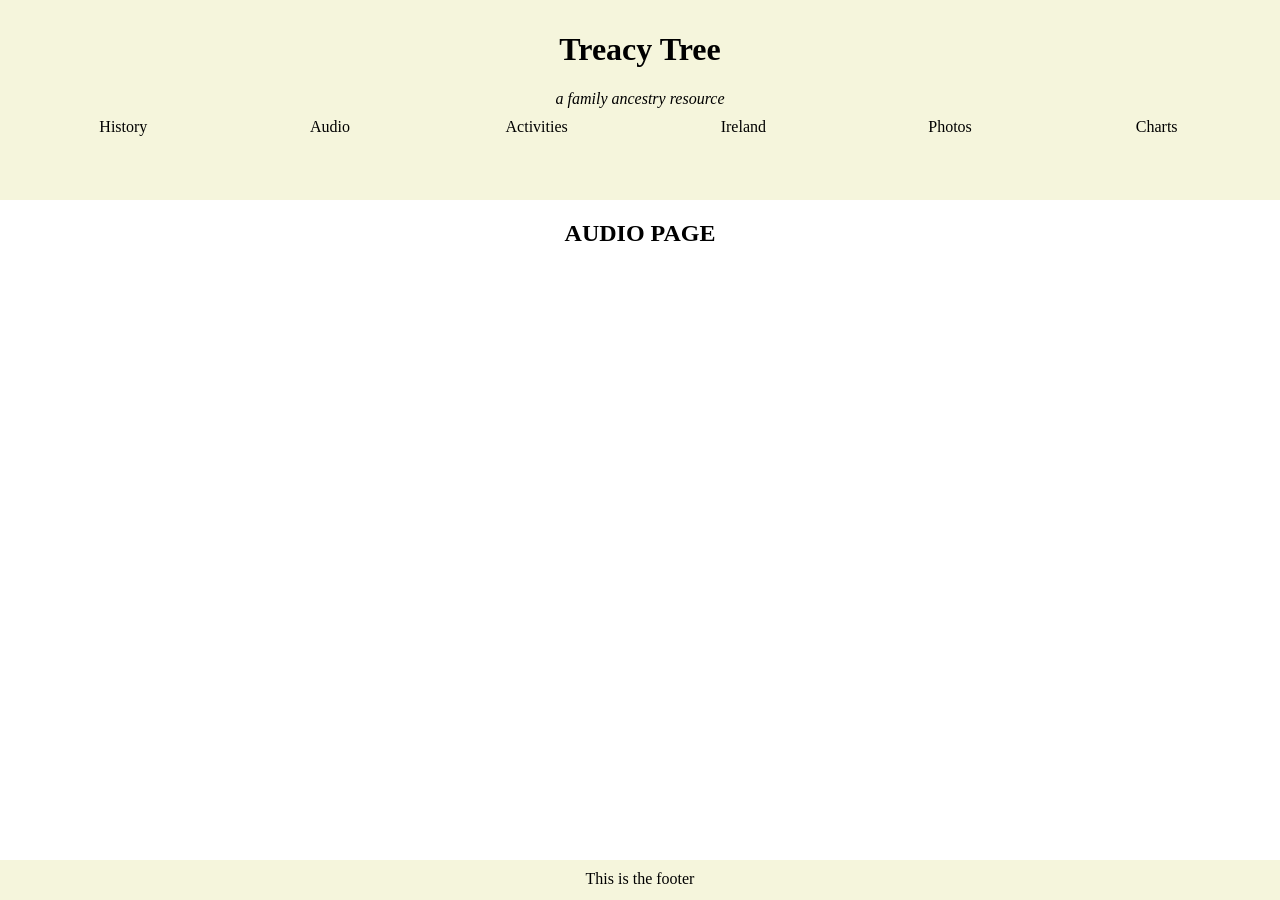
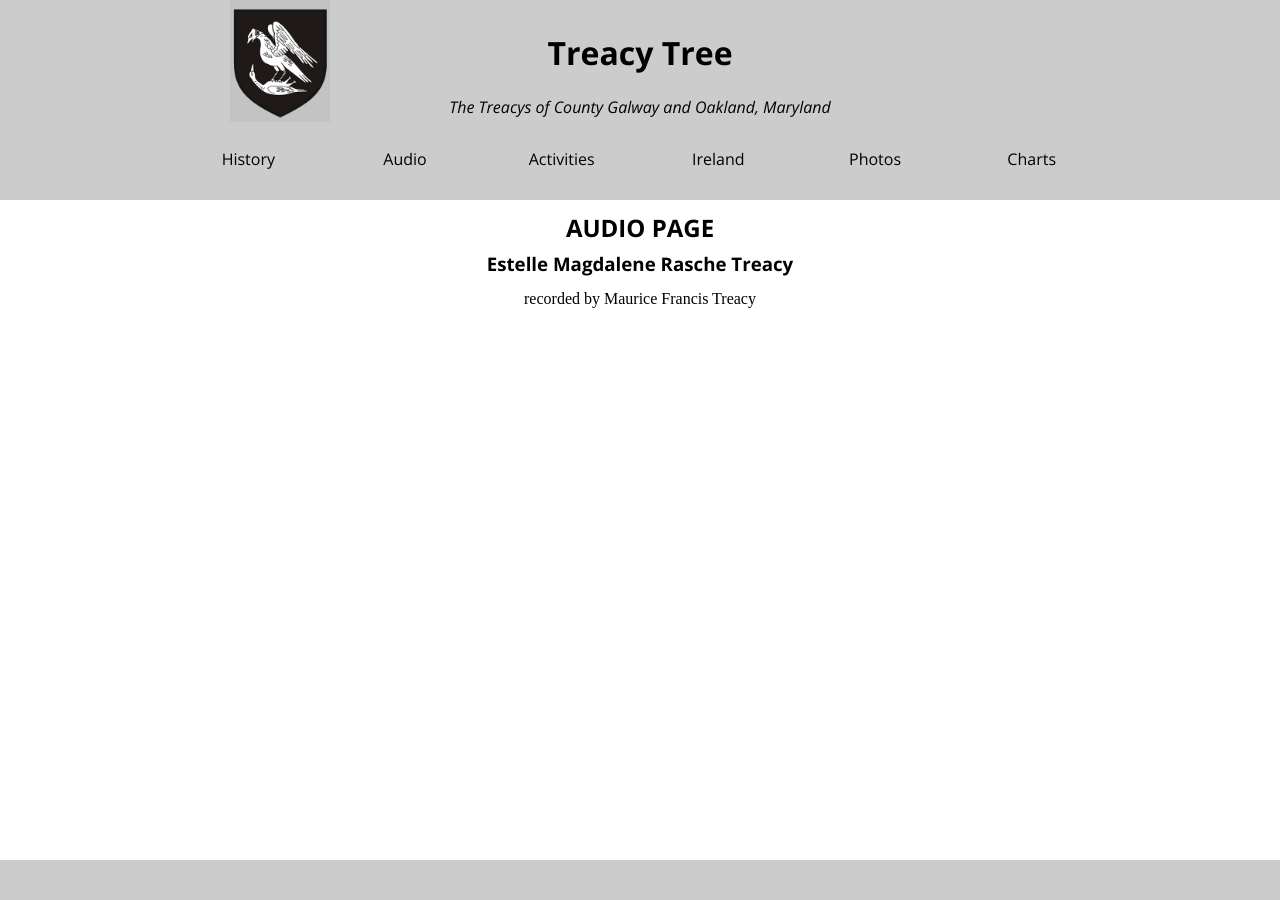
Before and after one commit to treacytree/treacytree.github.io, a Jekyll site: the page built from audio/index.html, in a window 1280 px wide. Built offline with Jekyll 4.4.1, drawn with Linux system fonts in a browser that asks for light colours; some web fonts are replaced.

Commit message:
Refining UI.

```diff
--- a/_includes/footer.html
+++ b/_includes/footer.html
@@ -1,4 +1,4 @@
-<footer>This is the footer
+<footer>
 	<div id="js-footer">
 		<script type="text/javascript" src="/js/utils.js"></script>
 		<script type="text/javascript" src="/js/main.js"></script>
--- a/_includes/head.html
+++ b/_includes/head.html
@@ -2,6 +2,7 @@
 	<title>Treacy Tree</title>
 	<meta charset="utf-8">
 	<meta name="viewport" content="width=device-width,initial-scale=1">
+	<link href="https://fonts.googleapis.com/css?family=Open+Sans:400,400i,700|Sumana:400,700" rel="stylesheet">
 	<link rel="stylesheet" href="/css/main.css">
 	<link rel="icon" type="image/x-icon" href="/favicon.ico">
 </head>
--- a/_includes/header.html
+++ b/_includes/header.html
@@ -1,5 +1,8 @@
 <header>
-	<a href="/"><h1>Treacy Tree</h1></a>
-	<em>a family ancestry resource</em>
-	{% include nav.html %}
+	<div class="wrap">
+		<a href="/"><img id="site-logo" src="/logo.png" alt="Treacy coat of arms"/></a>
+		<a href="/"><h1>Treacy Tree</h1></a>
+		<em>The Treacys of County Galway and Oakland, Maryland</em>
+		{% include nav.html %}
+	</div>
 </header>
--- a/audio/index.html
+++ b/audio/index.html
@@ -7,6 +7,9 @@ title: audio
 		{% include header.html %}
 		<main>
 		<h2>AUDIO PAGE</h2>
+		<section class="audio-gallery" id="estelle">
+			<h3>Estelle Magdalene Rasche Treacy</h3>
+			<div class="byline">recorded by Maurice Francis Treacy</div>
 			<ul class="audio-list">
 				{% for file in site.static_files %}
 					{% if file.path contains 'audio-files' %}
@@ -14,10 +17,13 @@ title: audio
 							<audio src="{{ file.path }}" controls="controls">
 								Your browser does not support the <code>audio</code> element.
 							</audio>
+							<div class="audio-title">{{ file.basename }}</div>
 						</li>
 					{% endif %}
 				{% endfor %}
 			</ul>
+		</section>
+
 		</main>
 		{% include footer.html %}
 	</body>
--- a/css/main.scss
+++ b/css/main.scss
@@ -10,18 +10,21 @@ ul, ol {
 //VARIABLES
 $header-height: 200px;
 $footer-height: 40px;
-$color1: beige;
+$color1: #ccc;
 $color2: lightyellow;
 $color3: #fafafa;
 $colorBlack: #000;
 $colorWhite: #fff;
 $colorRed: red;
+$fontSerif: "Sumana", serif;
+$fontSans: "Open Sans", sans-serif;
 
 //BASE
 body {
     margin: 0 auto;
     box-sizing: border-box;
     width: 100%;
+    font-family: $fontSerif;
 }
 
 header, footer {
@@ -31,6 +34,7 @@ header, footer {
     background-color: $color1;
     padding: 10px;
     width: 100%;
+    font-family: $fontSans;
 }
 
 header {
@@ -52,12 +56,6 @@ footer {
     height: $footer-height;
 }
 
-h1, h2, h3, h4, h5, h6 {
-    text-align: center;
-    font-weight: bold;
-    display: block;
-}
-
 main {
     margin: 0 auto;
     box-sizing: border-box;
@@ -65,6 +63,35 @@ main {
     padding-top: $header-height;
     padding-bottom: $footer-height;
     width: 100%;
+    max-width: 960px;
+    font-family: $fontSerif;
+    line-height: 1em;
+    font-size: 1em;
+}
+
+p {
+    line-height: 1em;
+    font-size: 1em;
+}
+
+h1, h2, h3, h4, h5, h6 {
+    text-align: center;
+    font-weight: bold;
+    display: block;
+    font-family: $fontSans;
+}
+
+.wrap {
+    margin: 0 auto;
+    max-width: 960px;
+    position: relative;
+}
+
+#site-logo {
+    width: 100px;
+    position: absolute;
+    top: -10px;
+    left: 70px;
 }
 
 article {
@@ -104,6 +131,8 @@ button, button:focus {
 
 nav {
     padding: 10px;
+    max-width: 960px;
+    margin: 20px auto 0;
 
     ul {
         padding: 0;
@@ -117,6 +146,7 @@ nav {
             flex: 1 1 0;
             position: relative;
             cursor: pointer;
+            margin: 0 5px;
 
             &.selected {
                 background-color: $color2;
@@ -149,20 +179,43 @@ nav {
 
 // PAGES
 // PHOTO PAGE
+.photo-list {
+    margin: 0 auto;
+    width: 70%;
+    overflow: auto;
+
+    li {
+        margin: 5px auto;
+    }
+}
+
 .photo-gallery {
     margin: 0 auto;
     text-align: center;
+    overflow: auto;
+
+    .photo-wrap {
+        display: inline-block;
+        max-width: 440px;
 
         img {
             max-width: 400px;
             min-height: 200px;
+            max-height: 200px;
             display: inline-block;
             border: 1px solid black;
             margin: 5px auto;
         }
     }
+}
 
 // AUDIO PAGE
+.audio-gallery {
+    .byline {
+        text-align: center;
+    }
+}
+
 .audio-list {
     list-style: none;
     padding: 0;
@@ -171,9 +224,44 @@ nav {
 
     li {
         cursor: pointer;
+        margin: 20px auto;
+        max-width: 300px;
+
+        .audio-title {
+            text-align: left;
+            padding-left: 30px;
+        }
     }
 }
 
 audio {
     cursor: pointer;
 }
+
+@media only screen and (max-width: 1024px) {
+    #site-logo {
+        width: 50px;
+        position: absolute;
+        top: -10px;
+        left: -10px;
+    }
+
+    nav {
+        font-size: .85em;
+    }
+
+    .photo-list {
+        width: 100%;
+    }
+
+    .photo-gallery {
+        .photo-wrap {
+            max-width: 320px;
+
+            img {
+                max-width: 300px;
+                min-height: 150px;
+            }
+        }
+    }
+}
--- a/photos/index.html
+++ b/photos/index.html
@@ -7,8 +7,9 @@ title: photos
 		{% include header.html %}
 		<main>
 		<h2>PHOTOS PAGE</h2>
-		<section class="photo-list"><ul class="photo-list">
+		<section class="photo-list">
 			<h3>List</h3>
+			<ul class="photo-list">
 				{% for file in site.static_files %}
 					{% if file.path contains 'images' %}
 						<li>
```
Also changed, not shown: _posts/2016-11-26-welcome-to-jekyll.markdown (deleted, +0 -25 lines), images/Brian Leo Treacy with Bill Clinton_web_300pxtall.jpg (deleted), images/SS_Metapan_sunk_by_the_SS_Iowan.JPG (deleted), images/estelleandford_web_300pxtall.jpg (deleted), images/estellerasche_web_300pxtall.jpg (deleted), images/estellerasche_web_png-edit.png (deleted), images/jamesptreacy_web_300pxtall.jpg (deleted), logo copy.png (added), logo.png (added), 2 other files. Lines whose indentation alone changed are shown as unchanged.
